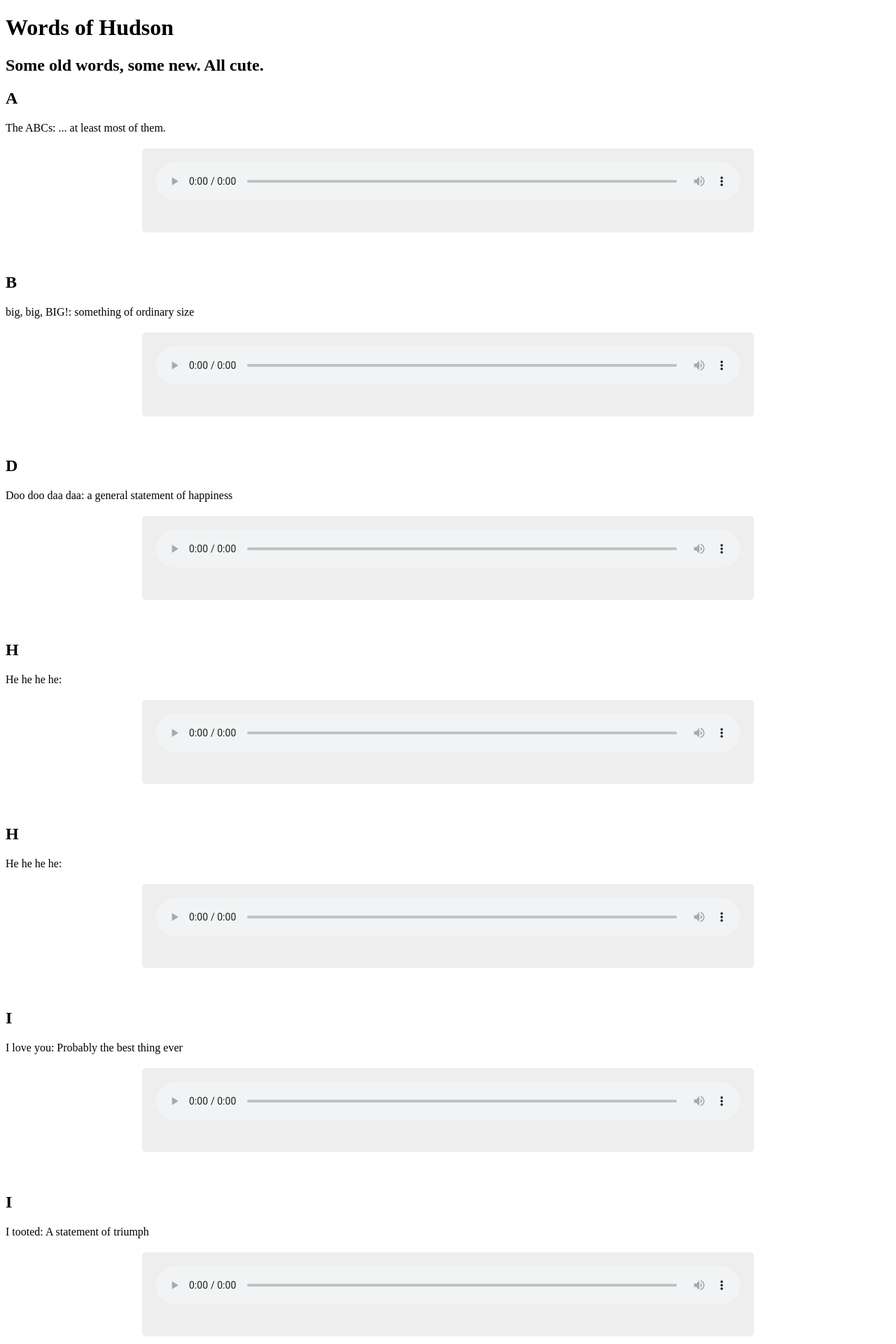
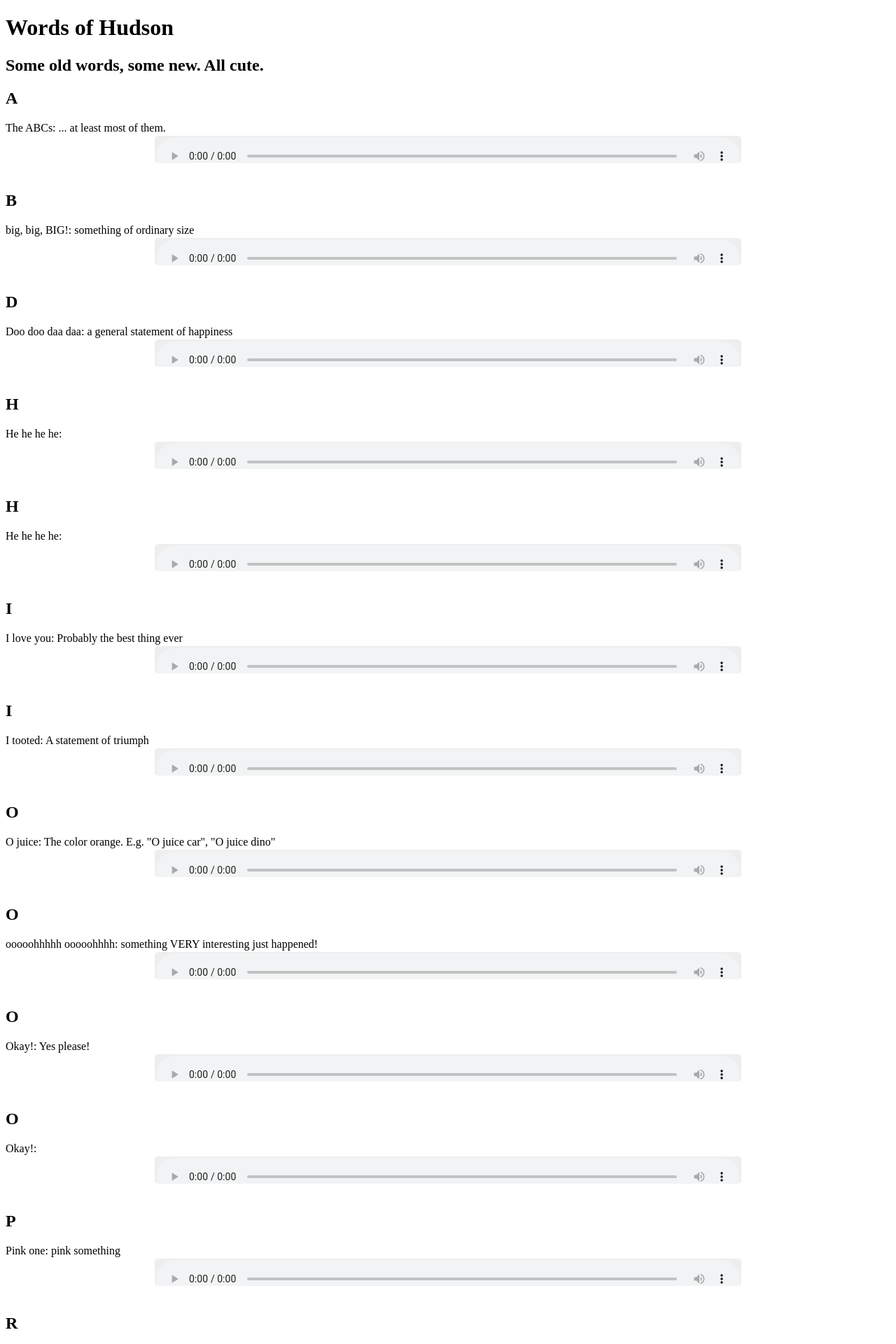
Before and after one commit to andrewviren/words-of-hudson, a Jekyll site: the page built from index.markdown, in a window 1280 px wide. Shown: the top 1920 px of the page at 70% size. Built offline with Jekyll 4.4.1, drawn with Linux system fonts in a browser that asks for light colours.

Commit message:
update html and styles to make responsive

```diff
--- a/_layouts/default.html
+++ b/_layouts/default.html
@@ -1,4 +1,5 @@
 <!doctype html>
+<meta name="viewport" content="width=device-width, initial-scale=1.0">
 <html>
 <head>
   <meta charset="utf-8">
--- a/assets/css/style.css
+++ b/assets/css/style.css
@@ -1,11 +1,11 @@
 .container-audio {
     width: 66%;
-    height: 80px;
-    padding: 20px;
+    height: 35px;
+    padding: 2px;
     border-radius: 5px;
     background-color: #eee;
     color: #444;
-    margin: 20px auto;
+    margin: 2px auto;
     overflow: hidden;
 }
 audio {
```
